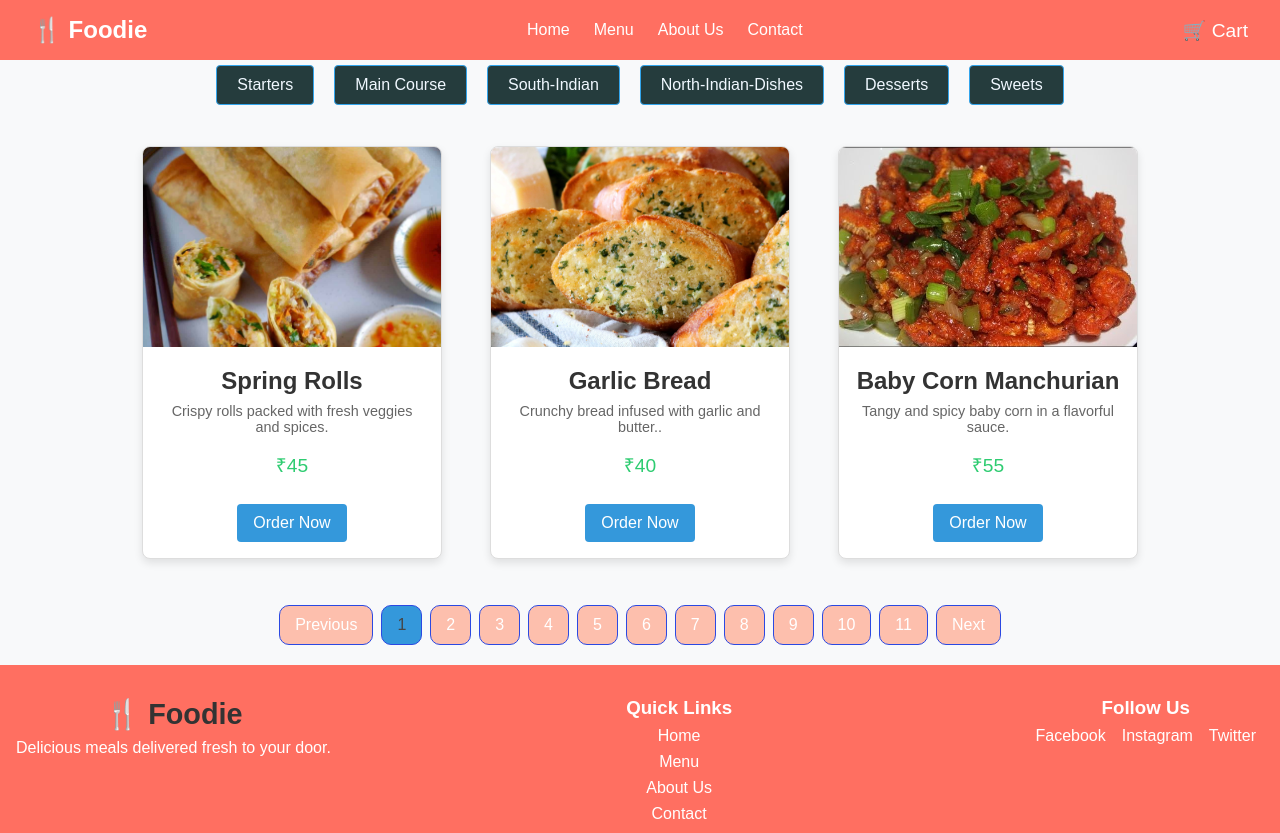
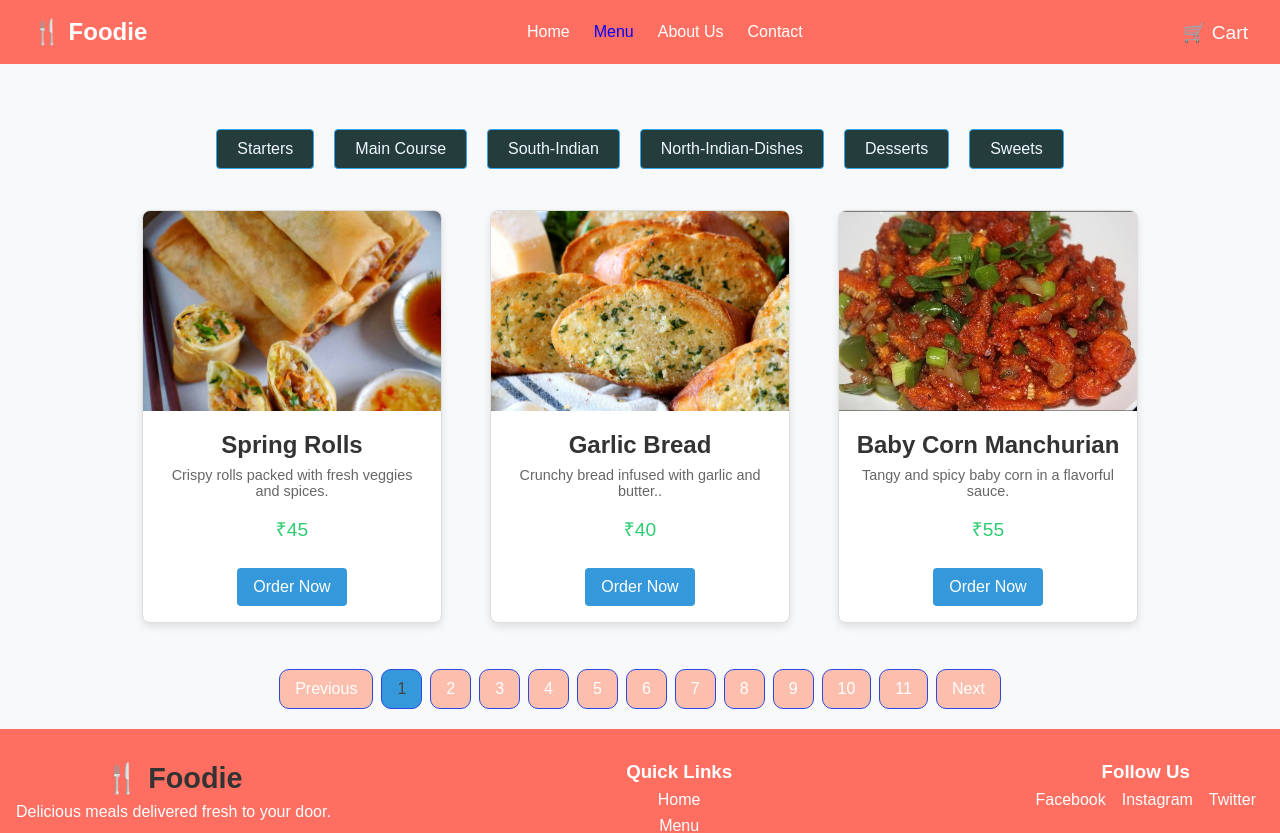
Before and after one commit to Prathyusha-K-05/Milestone1, a React (Create React App) app: page /menu in a window 1280 px wide. Shown: the top 833 px of the page. Built offline with nearby package versions, Linux system fonts and the light colour scheme.

Commit message:
fixing the intendation

```diff
--- a/src/components/Navbar.css
+++ b/src/components/Navbar.css
@@ -7,6 +7,7 @@
   padding: 1rem 2rem;
   color: white;
   position: relative; /* Default position (non-fixed) */
+  height: 4rem;
   width: 100%;
   top: 0;
 }
@@ -62,3 +63,10 @@
 #content {
   margin-top: 60px; /* Offset content to not hide under the navbar */
 }
+.blue {
+  color: blue !important;
+}
+
+.clear {
+  margin-top: 4rem;
+}
--- a/src/components/Navbar.jsx
+++ b/src/components/Navbar.jsx
@@ -7,8 +7,6 @@ const Navbar = () => {
   const [isFixed, setIsFixed] = useState(true);
 
   useEffect(() => {
-
-
     if (location.pathname === '/') {
       setIsFixed(false);
 
@@ -17,29 +15,34 @@ const Navbar = () => {
     }
   }, [location.pathname]);
 
+
   return (
-    <nav className={`navbar ${isFixed ? 'fixed-navbar' : ''}`}>
+    <div>
+      <nav className={`clearfix navbar ${isFixed ? 'fixed-navbar' : ''}`}>
         <div className="navbar-logo">
           <Link to="/">🍴 Foodie</Link>
         </div>
         <ul className="navbar-links">
           <li>
-          <Link to="/Home">Home</Link>
+            <Link to="/Home" className={(location.pathname === "/Home")? "blue" : ""}>Home</Link>
           </li>
           <li>
-          <Link to="/menu">Menu</Link>
+            <Link to="/menu" className={location.pathname == "/menu"? "blue" : ""}>Menu</Link>
           </li>
           <li>
-          <Link to="/about">About Us</Link>
+            <Link to="/about" className={location.pathname == "/about"? "blue" : ""}>About Us</Link>
           </li>
           <li>
-          <Link to="/contact">Contact</Link>
+            <Link to="/contact" className={location.pathname == "/contact"? "blue" : ""}>Contact</Link>
           </li>
         </ul>
         <div className="navbar-cart">
-        <Link to="/cart">🛒 Cart</Link>
+          <Link to="/cart" className={location.pathname == "/cart"? "blue" : ""}>🛒 Cart</Link>
         </div>
       </nav>
+      <div className="clear">
+      </div>
+    </div>
   );
 };
 
```
Lines whose indentation alone changed are shown as unchanged.
